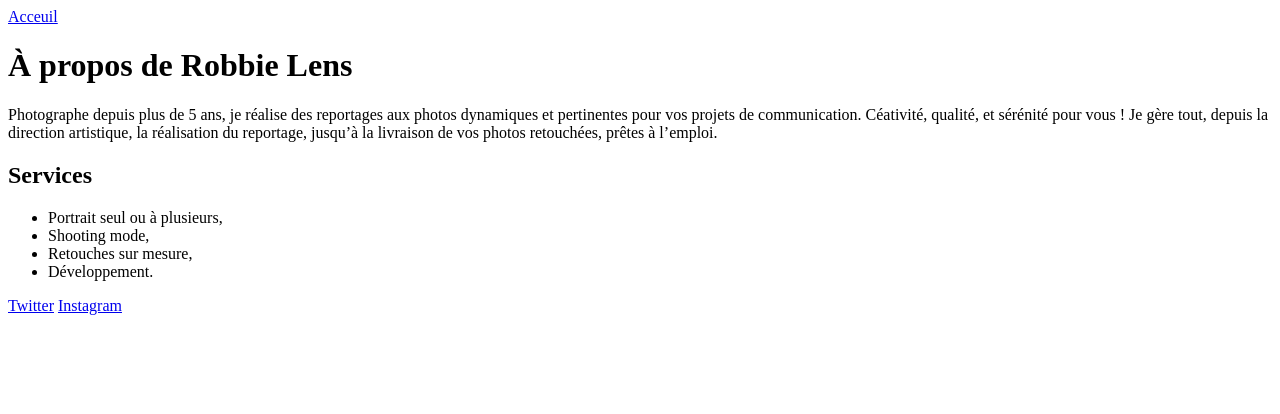
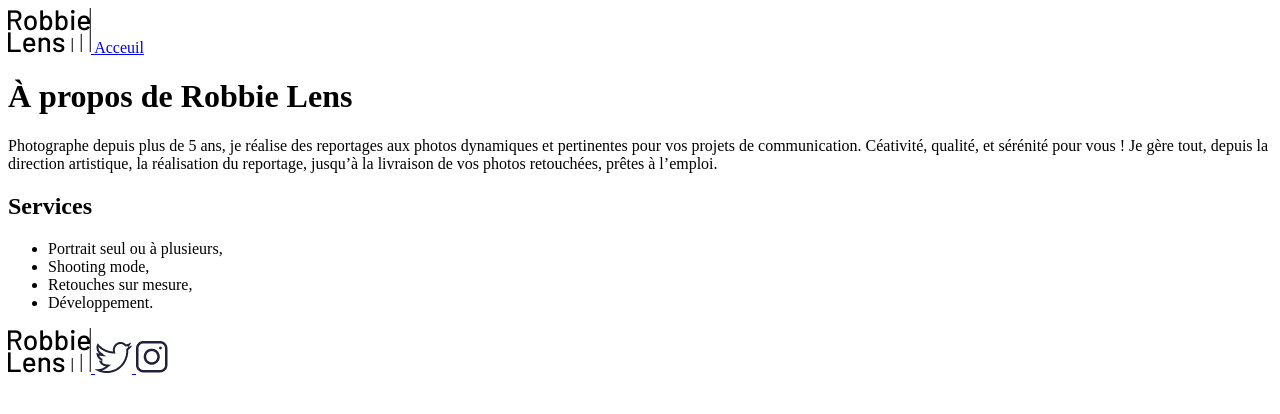
Before and after one commit to Hydro-78/Mooc-Html-CSS, a plain HTML site: page a-propos.html in a window 1280 px wide. Drawn offline with Linux system fonts and the light colour scheme.

Commit message:
4ème envoit sur github

```diff
--- a/a-propos.html
+++ b/a-propos.html
@@ -7,10 +7,15 @@
 </head>
 
 <body>
+    <a href="Index.html">
+        <img src="image/logo.png" alt="Logo Robbie Lens">
+    </a>
     <a href="Index.html">Acceuil</a>
     <h1>À propos de Robbie Lens</h1>
     <p>
-        Photographe depuis plus de 5 ans, je réalise des reportages aux photos dynamiques et pertinentes pour vos projets de communication. Céativité, qualité, et sérénité pour vous ! Je gère tout, depuis la direction artistique, la réalisation du reportage, jusqu’à la livraison de vos photos retouchées, prêtes à l’emploi.
+        Photographe depuis plus de 5 ans, je réalise des reportages aux photos dynamiques et pertinentes pour vos
+        projets de communication. Céativité, qualité, et sérénité pour vous ! Je gère tout, depuis la direction
+        artistique, la réalisation du reportage, jusqu’à la livraison de vos photos retouchées, prêtes à l’emploi.
     </p>
     <h2>Services</h2>
     <ul>
@@ -19,8 +24,15 @@
         <li>Retouches sur mesure,</li>
         <li>Développement.</li>
     </ul>
-    <a target="_blank" href="https://twitter.com/">Twitter</a>
-    <a target="_blank" href="https://www.instagram.com/">Instagram</a>
+    <a href="Index.html">
+        <img src="image/logo.png" alt="Logo Robbie Lens">
+    </a>
+    <a target="_blank" href="https://twitter.com/">
+      <img src="image/twitter.png" alt="Logo twitter">
+    </a>
+    <a target="_blank" href="https://www.instagram.com/">
+      <img src="image/instagram.png" alt="Logo instagram">
+    </a>
 </body>
 
 </html>
```
Also changed, not shown: Index.html (+10 -3 lines), image/instagram.png (added), image/logo.png (added), image/robbie-lens.png (added), image/twitter.png (added).
